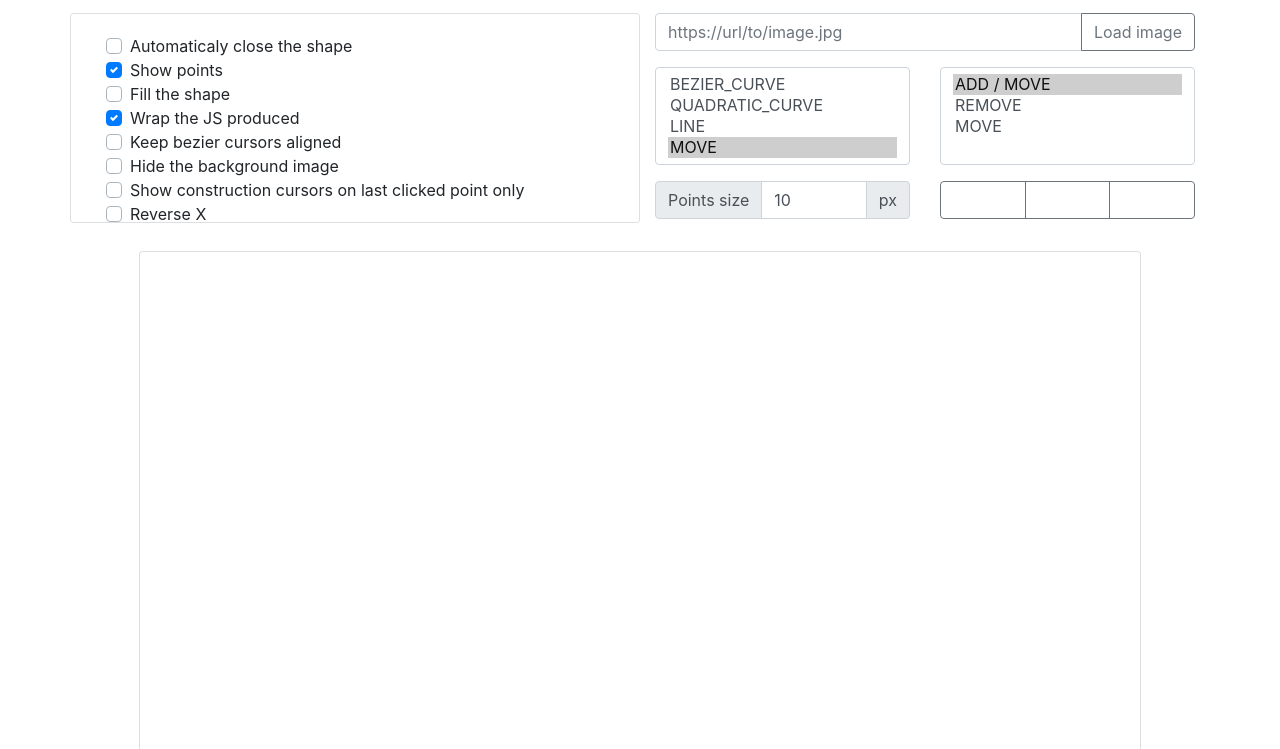
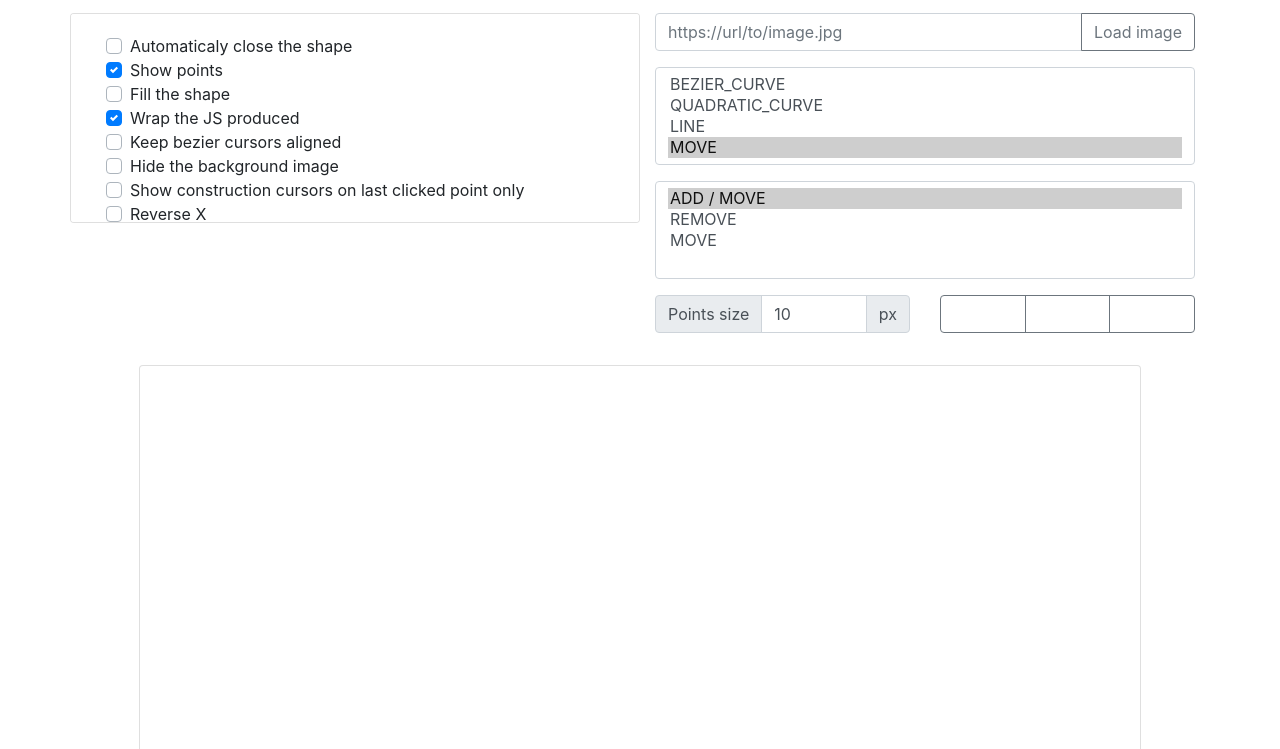
Before and after one commit to AdrienCastex/HTML5-Canvas-Path-Creator, a website: page docs/index.html in a window 1280 px wide. Shown: the part 51-800 px from the top of the page. Drawn offline with nearby package versions, Linux system fonts and the light colour scheme; a web font is replaced by a local one.

```diff
--- a/docs/index.html
+++ b/docs/index.html
@@ -88,7 +88,7 @@
                     </div>
                 </div>
                 <div class="row">
-                    <div class="col-lg-6 col-md-12 mb-3">
+                    <div class="col-sm-6 col-md-12 mb-3">
                         <select id="currentType" class="form-control" style="overflow: hidden" multiple>
                             <option value="1">BEZIER_CURVE</option>
                             <option value="4">QUADRATIC_CURVE</option>
@@ -96,7 +96,7 @@
                             <option value="3">MOVE</option>
                         </select>
                     </div>
-                    <div class="col-lg-6 col-md-12 mb-3">
+                    <div class="col-sm-6 col-md-12 mb-3">
                         <select id="clickType" class="form-control" style="overflow: hidden" multiple>
                             <option value="1">ADD / MOVE</option>
                             <option value="2">REMOVE</option>
```
